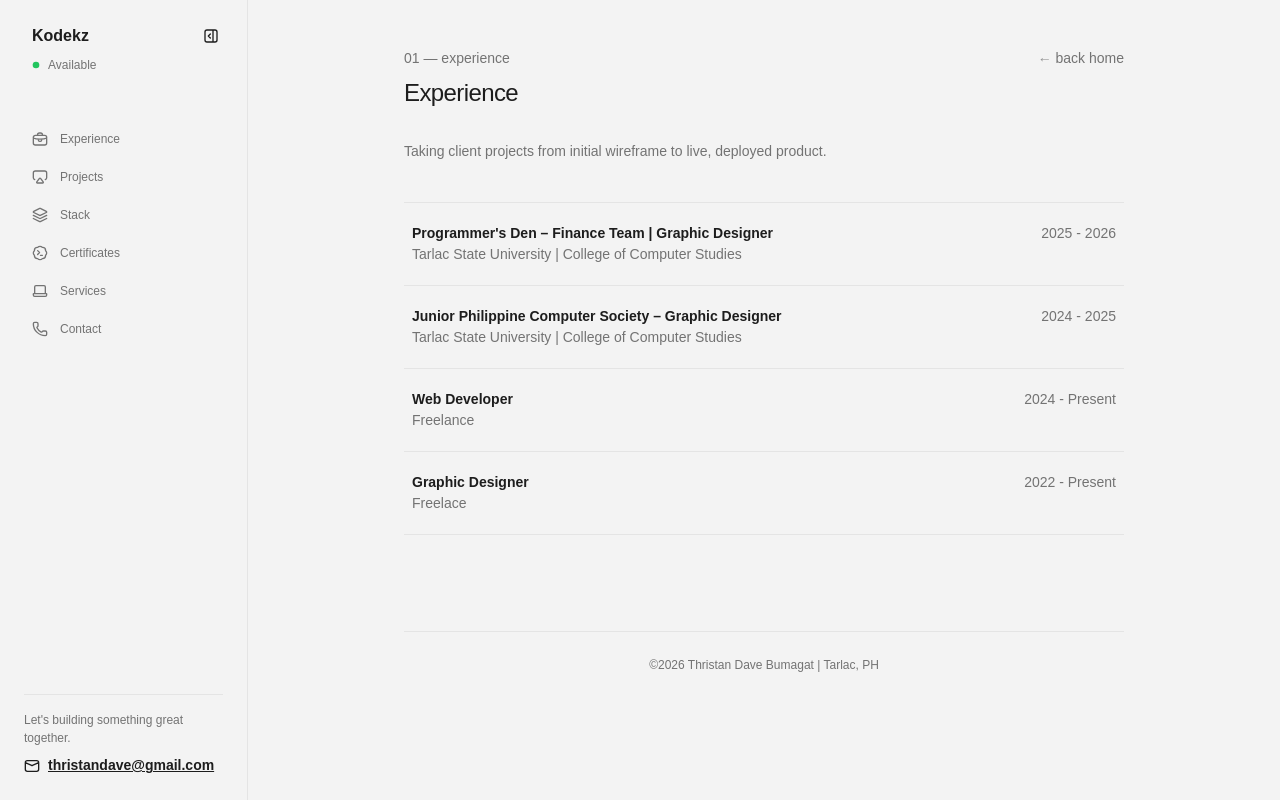
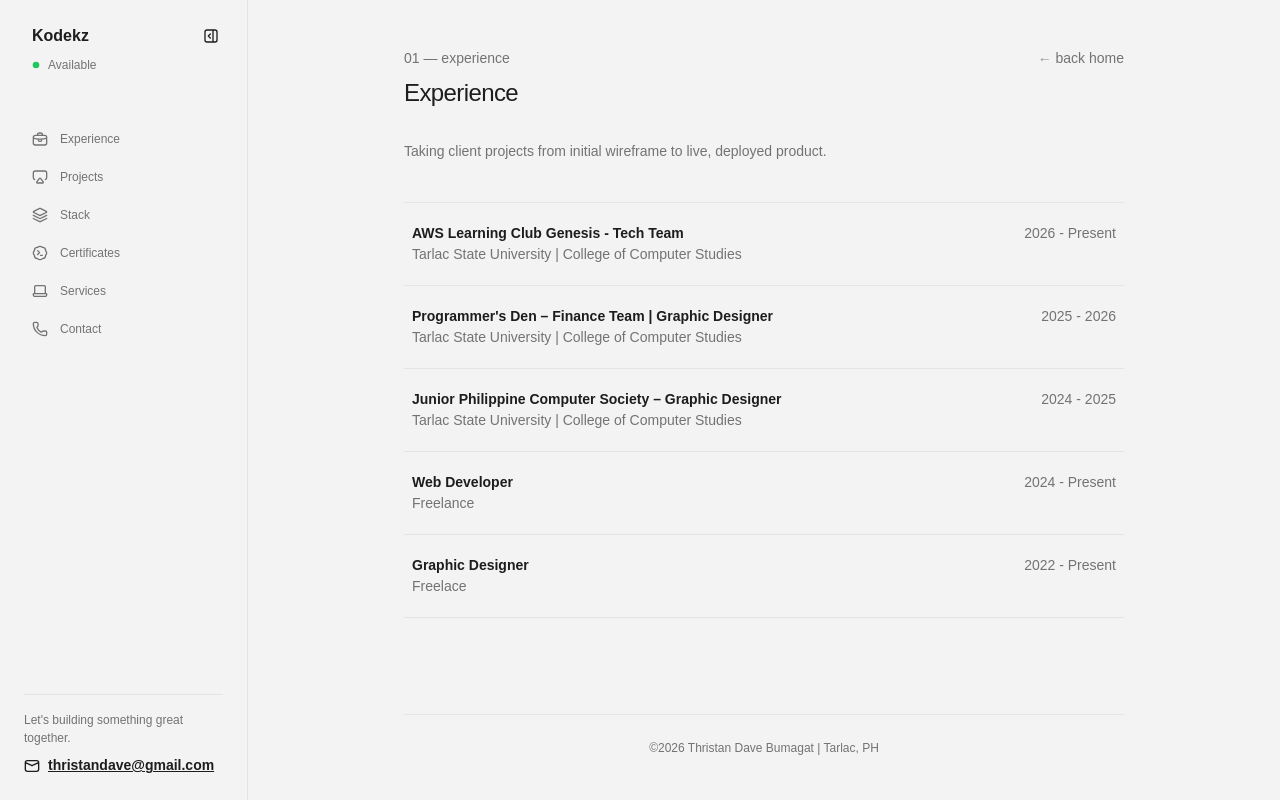
Before and after one commit to 3stannn/kodekz, a React (Vite) app: page /experiences in a window 1280 px wide. Built offline with nearby package versions, Linux system fonts and the light colour scheme; a web font is replaced by a local one.

Commit message:
added experience and minor style edits

```diff
--- a/src/Experiences.jsx
+++ b/src/Experiences.jsx
@@ -17,6 +17,19 @@ function Experiences() {
                 </Link>
             </div>
             <div className="card flex flex-row justify-between">
+                <div>
+                    <h1 className="text-heavy">
+                        AWS Learning Club Genesis - Tech Team
+                    </h1>
+                    <p className="text">
+                        Tarlac State University | College of Computer Studies
+                    </p>
+                </div>
+                <div>
+                    <p className="text text-right">2026 - Present</p>
+                </div>
+            </div>
+            <div className="card bottom flex flex-row justify-between">
                 <div>
                     <h1 className="text-heavy">
                         Programmer's Den – Finance Team | Graphic Designer
--- a/src/components/sections/Heading.jsx
+++ b/src/components/sections/Heading.jsx
@@ -23,12 +23,12 @@ function Hero() {
                             </svg>
                         </div>
                         <div>
-                            <h1 className='text role'>&#9657; Web Developer</h1>
+                            <h1 className='text font-normal role'>&#9657; Web Developer</h1>
                         </div>
                     </div>
                 </div>
-                <p className="text normal text-justify mt-6">A 3rd-year Computer Science student, aspiring software engineer.
-                    Building clean full-stack platforms, bridging frontier AI models with agentic tooling,
+                <p className="text font-normal normal text-justify mt-6">A 3rd-year <span className='text normal font-medium chip'>Computer Science</span> student, aspiring software engineer.
+                    Building clean <span className='text normal font-medium chip'>&lt;/&gt; full-stack</span> platforms, bridging frontier <span className='text normal font-medium chip'>AI</span> models with agentic tooling,
                     and architecting normalized relational backends.
                 </p>
                 <p className='text normal text-justify mt-2'>Constantly learning and improving through hands-on development.</p>
--- a/src/data/Experience.jsx
+++ b/src/data/Experience.jsx
@@ -10,6 +10,15 @@ function Experience() {
                 </Link>
             </div>
             <div className="card thin flex flex-col sm:flex-row sm:items-center sm:justify-between py-2 sm:py-1 gap-1 sm:gap-4">
+                <div className="flex items-baseline justify-between sm:justify-start sm:gap-12">
+                    <p className="text text-xs sm:text-sm shrink-0 sm:w-28">
+                        2026 - Present
+                    </p>
+                    <h1 className="text-heavy normal text-sm sm:text-base">AWSLC - Tech Officer</h1>
+                </div>
+                <p className="text text-xs sm:text-sm sm:text-right">AWS Learning Club</p>
+            </div>
+            <div className="card thin bottom flex flex-col sm:flex-row sm:items-center sm:justify-between py-2 sm:py-1 gap-1 sm:gap-4">
                 <div className="flex items-baseline justify-between sm:justify-start sm:gap-12">
                     <p className="text text-xs sm:text-sm shrink-0 sm:w-28">
                         2024 - Present
--- a/src/index.css
+++ b/src/index.css
@@ -266,13 +266,11 @@ a {
 
 .role {
   font-family: "Geist Pixel", sans-serif;
-  font-weight: 600;
   color: #1d1d1d;
 }
 
 .text {
   font-size: 14px;
-  font-weight: 400;
   color: #737373;
 }
 
@@ -591,3 +589,10 @@ a:focus-visible .link-arrow {
   pointer-events: none;
   box-shadow: 0 6px 18px rgb(18 18 21 / 12%);
 }
+
+.chip {
+  border-radius: 16px;
+  padding: 4px 8px;
+  background-color: #e4e4e4;
+  color: #1d1d1d;
+}
```
